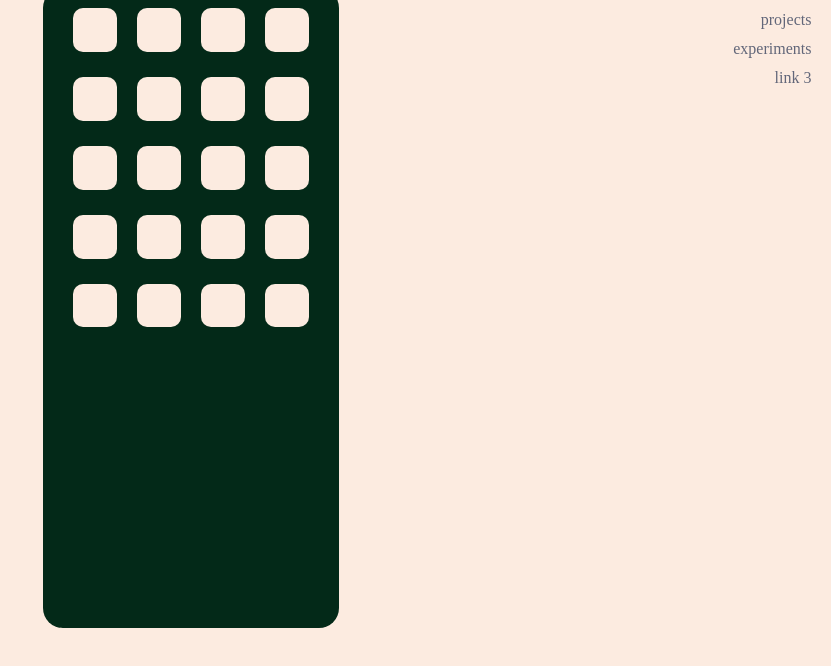
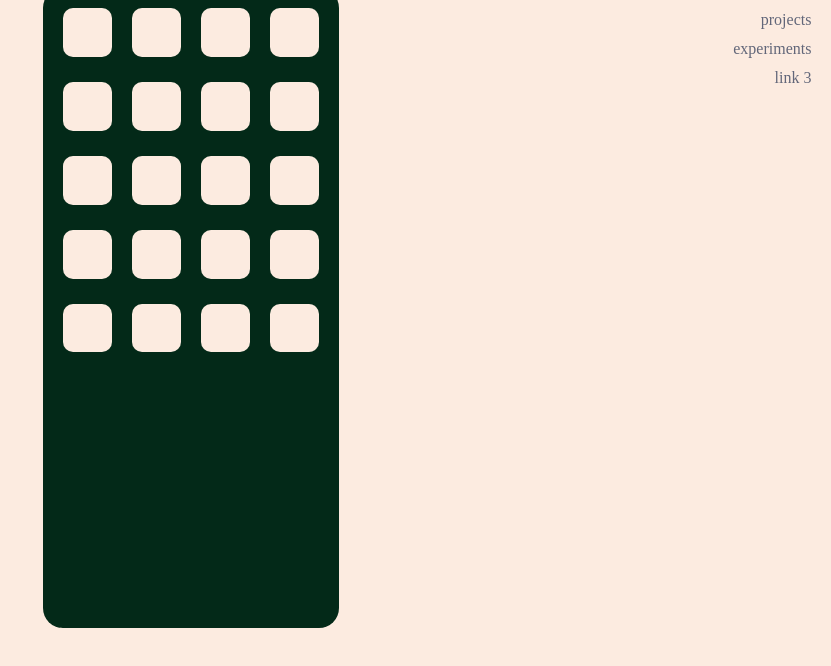
Before and after one commit to phinch/hinch-crossing, a Gatsby site: page /experimental in a window 1280 px wide. Shown: the part 92-758 px from the top of the page, without its empty margins (449-1280 px from the left). Built offline with nearby package versions, Linux system fonts and the light colour scheme; Gatsby itself is replaced by a stand-in of ours.

Commit message:
switch to using absolute positioning; fewer magic numbers

```diff
--- a/src/pages/experimental.js
+++ b/src/pages/experimental.js
@@ -5,6 +5,14 @@ import Layout from '../components/layout';
 import SEO from '../components/seo';
 import * as colors from '../tokens/colors'
 import { css, StyleSheet } from 'aphrodite';
+
+const HEIGHT_PERCENTAGE = 80
+const SCREEN_WIDTH_CALC = `100vh * ${HEIGHT_PERCENTAGE/100} * (375/812)`
+const ICONS_PER_ROW = 4
+const SCREEN_VERTICAL_PADDING = 20
+const SCREEN_HORIZONTAL_PADDING = 10
+const ICON_HORIZONTAL_PADDING = 10
+const ICON_DIMENSION_CALC = `(${SCREEN_WIDTH_CALC} - (${SCREEN_HORIZONTAL_PADDING * 2 + ICON_HORIZONTAL_PADDING * 2 * ICONS_PER_ROW}px)) * (1/${ICONS_PER_ROW})`
 
 const styles = StyleSheet.create({
   centerWrapper: {
@@ -14,30 +22,39 @@ const styles = StyleSheet.create({
     height: '100vh',
   },
   iphoneScreen: {
+    position: 'relative',
     maxWidth: 375,
-    width: `calc(100vh * .8 * (375/812))`,
+    width: `calc(${SCREEN_WIDTH_CALC})`,
     maxHeight: 812,
-    height: '80%',
+    height: `${HEIGHT_PERCENTAGE}%`,
     borderRadius: 20,
     background: colors.moss,
-    display: 'flex',
-    flexWrap: 'wrap',
-    alignContent: 'flex-start',
-    padding: 20,
   },
+})
+
+const generateAppIconStyles = iconIndex => {
+  const topMod = Math.floor(iconIndex / ICONS_PER_ROW)
+  const leftMod = iconIndex % ICONS_PER_ROW
+  const iconBottomSpacing = 25
+
+  const styles = StyleSheet.create({
     appIcon: {
+      position: 'absolute',
       background: colors.sun,
       maxHeight: 60,
       maxWidth: 60,
-    width: `calc((100vh * .8 * (375/812) - 120px) * .25)`,
-    height: `calc((100vh * .8 * (375/812) - 120px) * .25)`,
+      width: `calc(${ICON_DIMENSION_CALC})`,
+      height: `calc(${ICON_DIMENSION_CALC})`,
+      top: `calc(${ICON_DIMENSION_CALC} * ${topMod} + ${iconBottomSpacing}px * ${topMod} + ${SCREEN_VERTICAL_PADDING}px)`,
+      left: `calc((${ICON_DIMENSION_CALC} * ${leftMod}) + (${ICON_HORIZONTAL_PADDING}px * 2 * ${leftMod}) + ${SCREEN_HORIZONTAL_PADDING}px + ${ICON_HORIZONTAL_PADDING}px)`,
       borderRadius: 10,
-    marginLeft: 10,
-    marginRight: 10,
-    marginBottom: 25,
       cursor: 'pointer',
     },
   })
+
+  console.log(styles)
+  return styles
+}
 
 const children = (() => {
   const children = []
@@ -98,7 +115,7 @@ const ExperimentalPage = () => {
         <div className={css(styles.iphoneScreen)} ref={screenRef}>
           {children.map(child => (
             <motion.div
-              className={css(styles.appIcon)}
+              className={css(generateAppIconStyles(child.childIndex).appIcon)}
               key={child.childIndex}
               whileTap={{
                 scale: [null, 1, 0.9, 1.1],
```
Lines whose indentation alone changed are shown as unchanged.
